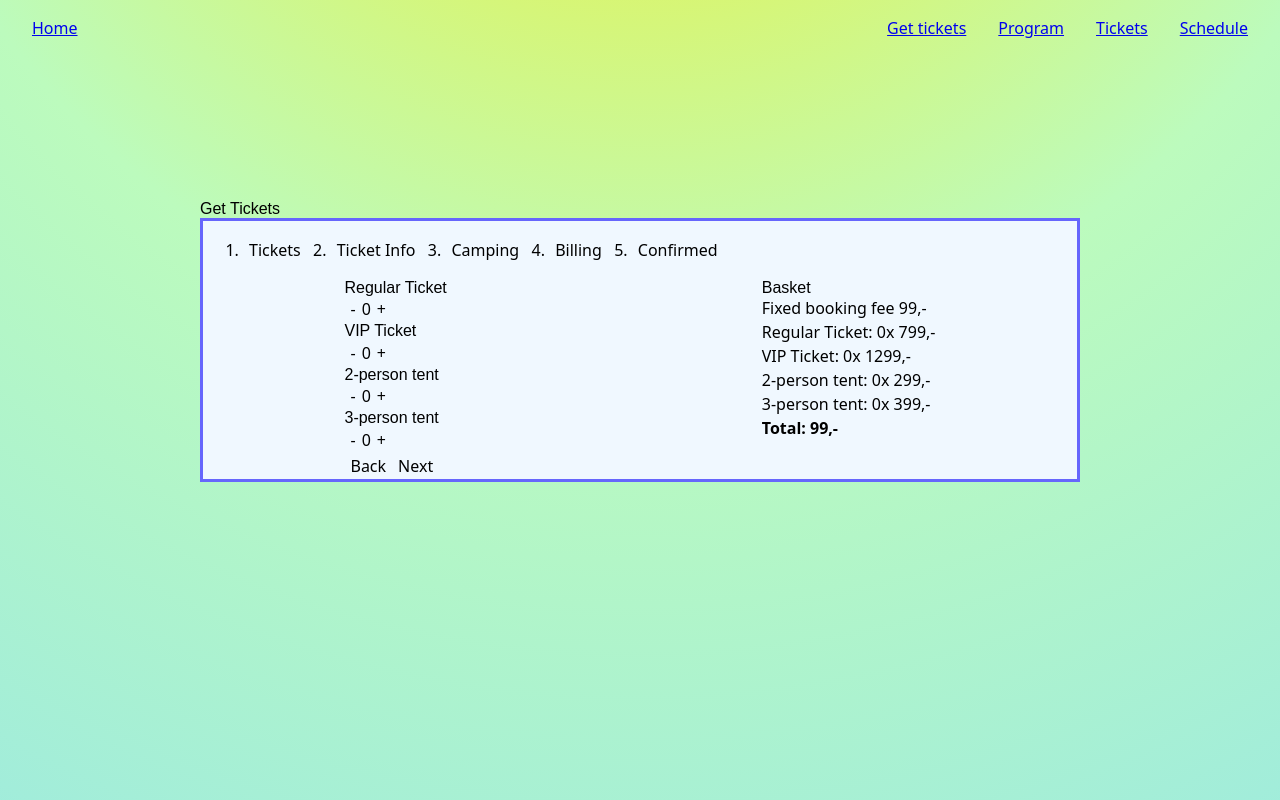
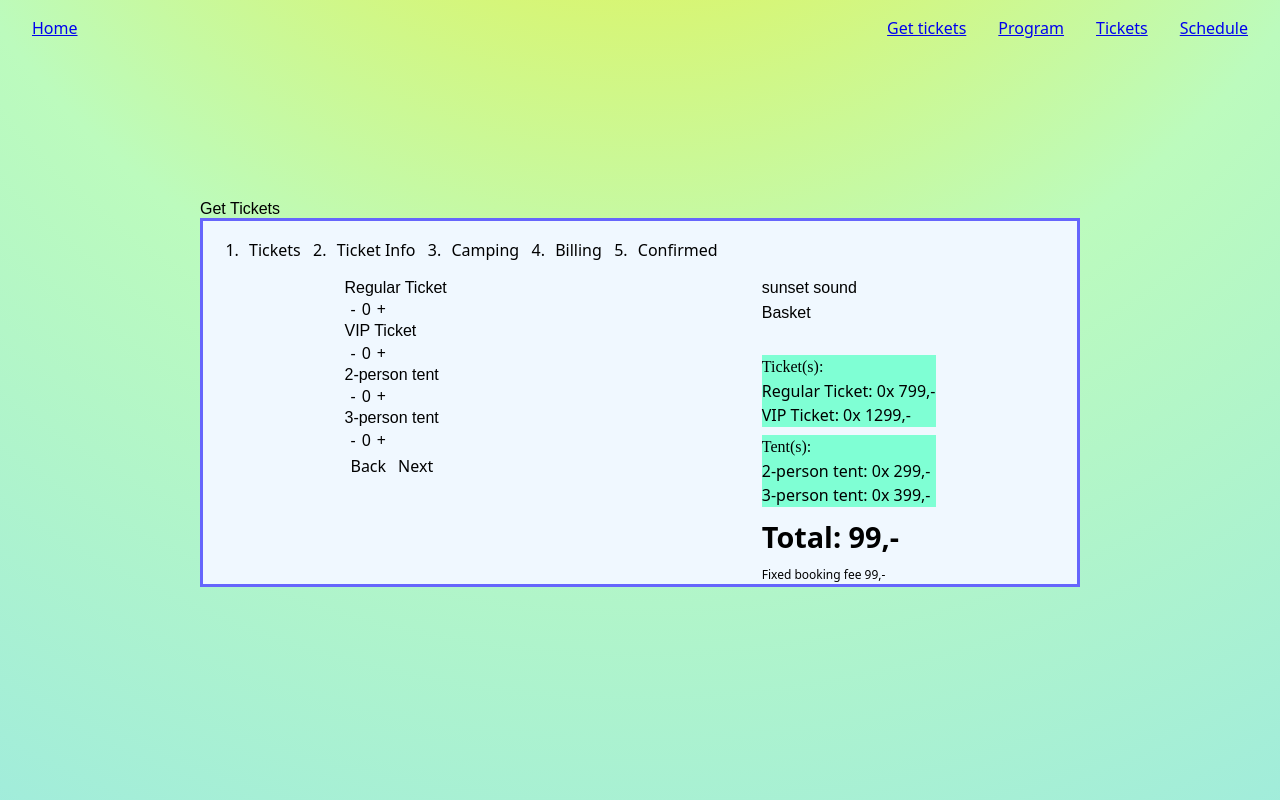
Before and after one commit to emmalarsen1/sunsetsound-exam, a Next.js app: page /booking in a window 1280 px wide. Shown: the top 800 px of the page. Built offline with nearby package versions, Linux system fonts and the light colour scheme; no server answers; a web font is replaced by a local one.

Commit message:
booking styling

```diff
--- a/src/app/booking/Booking.module.css
+++ b/src/app/booking/Booking.module.css
@@ -20,11 +20,35 @@
   gap: 1.5rem;
 }
 
-.feeWrapper {
+.basketWrapper {
+  display: flex;
+  flex-direction: column;
+  gap: 0.5rem;
+}
+
+.basketHr {
+  border-style: solid;
+  border-width: 0.1px 200px 1px;
+  color: inherit;
+  height: 0;
+  overflow: visible;
+}
+
+.feeFixed {
   display: flex;
   flex-direction: row;
+  font-size: 12px;
+}
+
+.feeTickets {
+  background-color: aquamarine;
+}
+
+.feeTents {
+  background-color: aquamarine;
 }
 
 .feeTotal {
   font-weight: bold;
+  font-size: 1.8rem;
 }
--- a/src/app/booking/page.jsx
+++ b/src/app/booking/page.jsx
@@ -76,19 +76,27 @@ function Booking() {
               Next
             </button>
           </section>
-          <section>
+          <section className={styles.basketWrapper}>
+            <h2>sunset sound</h2>
             <h2>Basket</h2>
+            <hr />
+            <div className={styles.feeTickets}>
+              <h3>Ticket(s):</h3>
+              <p>Regular Ticket: {ticketChoice.regular}x 799,-</p>
+              <p>VIP Ticket: {ticketChoice.vip}x 1299,-</p>
+            </div>
+            <div className={styles.feeTents}>
+              <h3>Tent(s):</h3>
+              <p>2-person tent: {gearChoice.twotent}x 299,-</p>
+              <p>3-person tent: {gearChoice.threetent}x 399,-</p>
+            </div>
+            <p className={styles.feeTotal}>Total: {fee[0].amount * fee[0].price + ticketChoice.regular * 799 + ticketChoice.vip * 1299 + gearChoice.twotent * 299 + gearChoice.threetent * 399},-</p>
             {fee.map((item) => (
-              <div className={styles.feeWrapper} key={item.id}>
+              <div className={styles.feeFixed} key={item.id}>
                 <p>{item.name}&nbsp;</p>
                 <p>{item.price},-</p>
               </div>
             ))}
-            <p>Regular Ticket: {ticketChoice.regular}x 799,-</p>
-            <p>VIP Ticket: {ticketChoice.vip}x 1299,-</p>
-            <p>2-person tent: {gearChoice.twotent}x 299,-</p>
-            <p>3-person tent: {gearChoice.threetent}x 399,-</p>
-            <p className={styles.feeTotal}>Total: {fee[0].amount * fee[0].price + ticketChoice.regular * 799 + ticketChoice.vip * 1299 + gearChoice.twotent * 299 + gearChoice.threetent * 399},-</p>
           </section>
         </div>
       </div>
```
